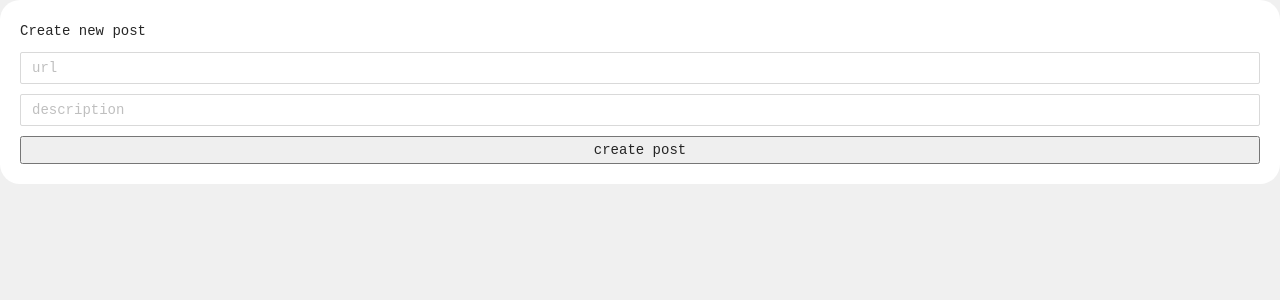
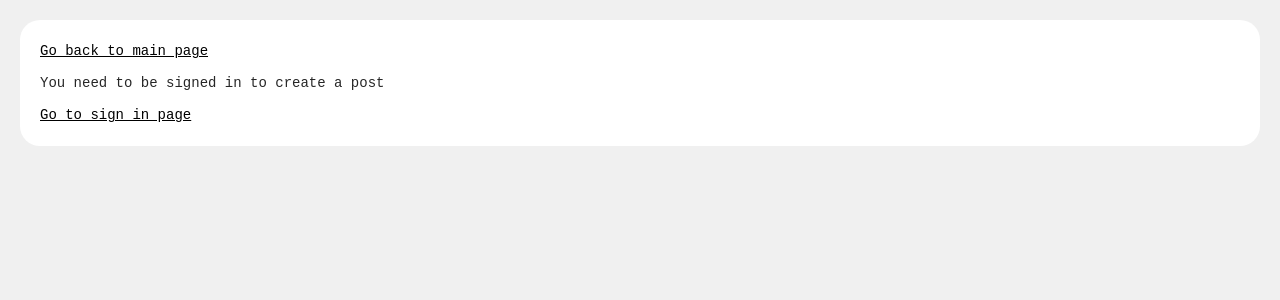
Before and after one commit to krastsislau/ignition-redditlike-app, a Next.js app: page /new-post in a window 1280 px wide. Shown: the top 300 px of the page. Built offline with nearby package versions, Linux system fonts and the light colour scheme.

Commit message:
improved forms and added navigation from them

```diff
--- a/pages/new-post/index.tsx
+++ b/pages/new-post/index.tsx
@@ -1,12 +1,15 @@
 import React from "react";
 import type { NextPage } from 'next';
+import Link from "next/link";
 import { Input } from 'antd';
 import styles from "../../styles/Form.module.css";
 
 import { postNewLink } from "../../domain/mutation";
-import Link from "next/link";
+import { storage } from "../../storage";
+
 
 interface NewPostFormState {
+    isSignedIn: boolean,
     url: string,
     description: string,
     success: boolean | undefined,
@@ -17,6 +20,7 @@ class NewPostForm extends React.Component<any, NewPostFormState> {
     constructor(props: any) {
         super(props);
         this.state = {
+            isSignedIn: false,
             url: '',
             description: '',
             success: undefined,
@@ -50,9 +54,20 @@ class NewPostForm extends React.Component<any, NewPostFormState> {
             });
     }
 
+    componentDidMount() {
+        const user = storage.getUser();
+        if (user) {
+            this.setState({ isSignedIn: true });
+        }
+    }
+
     render() {
         return (
             <form className={styles.form} onSubmit={this.handleSubmit}>
+                <Link href='/'>Go back to main page</Link>
+                {
+                    this.state.isSignedIn ?
+                        <>
                             Create new post
                             <Input type='text' name='url' placeholder='url'
                                    value={this.state.url}
@@ -72,6 +87,14 @@ class NewPostForm extends React.Component<any, NewPostFormState> {
                                             Something went wrong!
                                         </>
                             }
+                        </>
+                        :
+                        <>
+                            You need to be signed in to create a post
+                            <Link href='/sign-in'>Go to sign in page</Link>
+                        </>
+                }
+
             </form>
         );
     }
--- a/pages/sign-in/index.tsx
+++ b/pages/sign-in/index.tsx
@@ -56,6 +56,7 @@ class SignInForm extends React.Component<any, SignInFormState> {
     render() {
         return (
             <form className={styles.form} onSubmit={this.handleSubmit}>
+                <Link href='/'>Go back to main page</Link>
                 Sign in
                 <Input type='text' name='email' placeholder='email'
                        value={this.state.email}
--- a/pages/sign-up/index.tsx
+++ b/pages/sign-up/index.tsx
@@ -60,6 +60,7 @@ class SignUpForm extends React.Component<any, SignUpFormState> {
     render() {
         return (
             <form className={styles.form} onSubmit={this.handleSubmit}>
+                <Link href='/'>Go back to main page</Link>
                 Sign up
                 <Input type='text' name='email' placeholder='email'
                        value={this.state.email}
--- a/styles/Form.module.css
+++ b/styles/Form.module.css
@@ -1,4 +1,5 @@
 .form {
+    margin: 20px;
     min-width: 200px;
     padding: 20px;
     display: flex;
```
Lines whose indentation alone changed are shown as unchanged.
